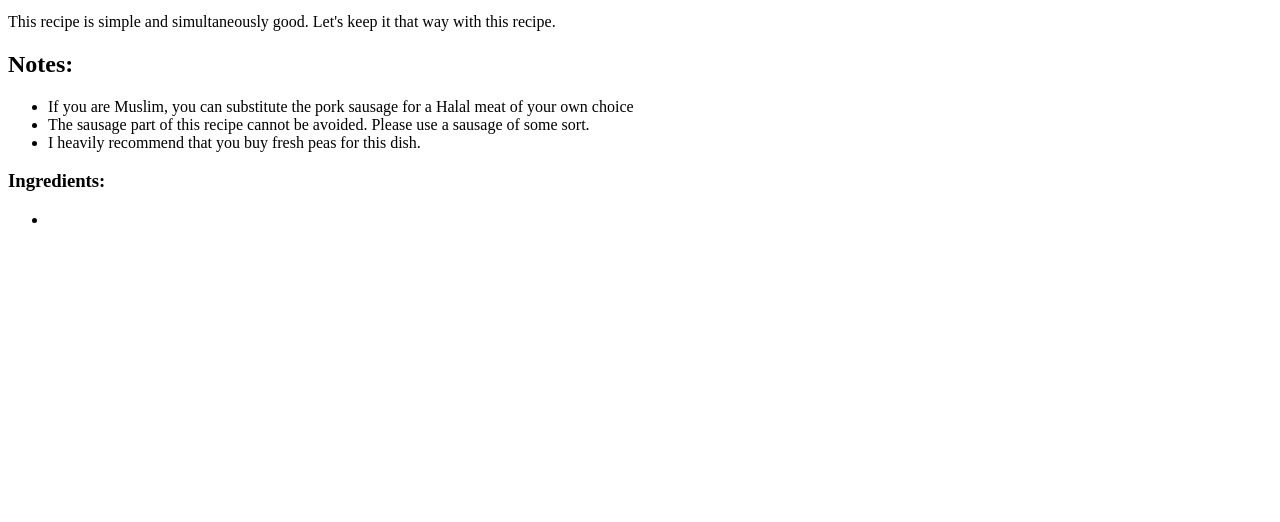
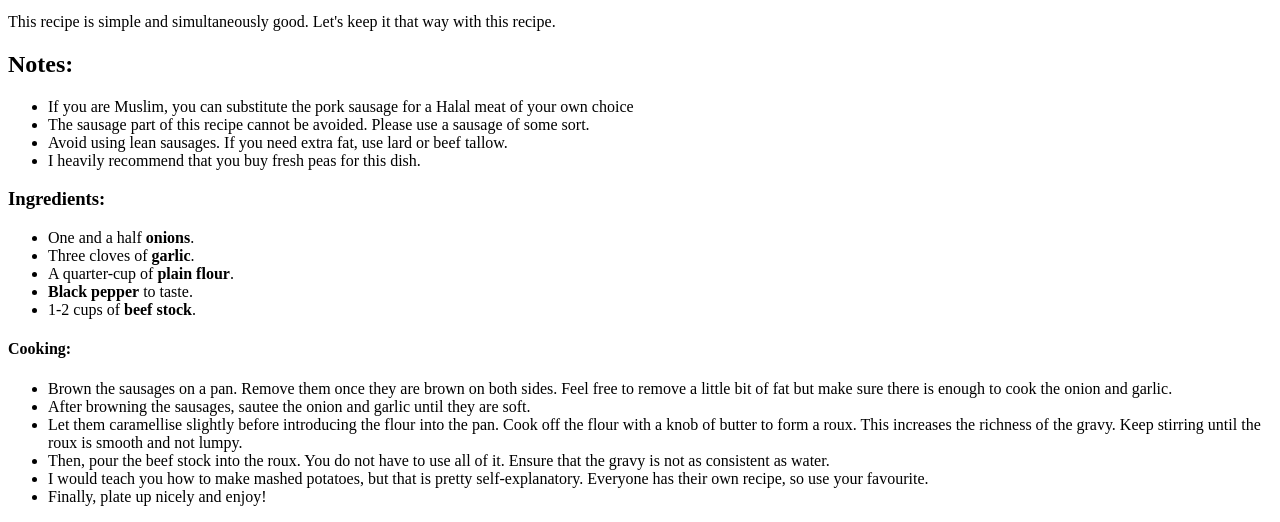
Before and after one commit to d1faunaenjoyer/sigma-recipes, a plain HTML site: page recipes/bangers.html in a window 1280 px wide. Shown: the part 621-1143 px from the top of the page. Before the commit the page ends 866 px from the top, so only its background shows below. Drawn offline with Linux system fonts and the light colour scheme.

Commit message:
Bangers and mash recipe completed.

```diff
--- a/recipes/bangers.html
+++ b/recipes/bangers.html
@@ -16,12 +16,27 @@
       <ul>
         <li>If you are Muslim, you can substitute the pork sausage for a Halal meat of your own choice</li>
         <li>The sausage part of this recipe cannot be avoided. Please use a sausage of some sort.</li>
+        <li>Avoid using lean sausages. If you need extra fat, use lard or beef tallow.</li>
         <li>I heavily recommend that you buy fresh peas for this dish.</li>
       </ul>
 
       <h3>Ingredients:</h3>
       <ul>
-        <li></li>
+        <li>One and a half <strong>onions</strong>.</li>
+        <li>Three cloves of <strong>garlic</strong>.</li>
+        <li>A quarter-cup of <strong>plain flour</strong>.</li>
+        <li><strong>Black pepper</strong> to taste.</li>
+        <li>1-2 cups of <strong>beef stock</strong>.</li>
+      </ul>
+
+      <h4>Cooking:</h4>
+      <ul>
+        <li>Brown the sausages on a pan. Remove them once they are brown on both sides. Feel free to remove a little bit of fat but make sure there is enough to cook the onion and garlic.</li>
+        <li>After browning the sausages, sautee the onion and garlic until they are soft.</li>
+        <li>Let them caramellise slightly before introducing the flour into the pan. Cook off the flour with a knob of butter to form a roux. This increases the richness of the gravy. Keep stirring until the roux is smooth and not lumpy.</li>
+        <li>Then, pour the beef stock into the roux. You do not have to use all of it. Ensure that the gravy is not as consistent as water. </li>
+        <li>I would teach you how to make mashed potatoes, but that is pretty self-explanatory. Everyone has their own recipe, so use your favourite.</li>
+        <li>Finally, plate up nicely and enjoy!</li>
       </ul>
 
   </body>
```
